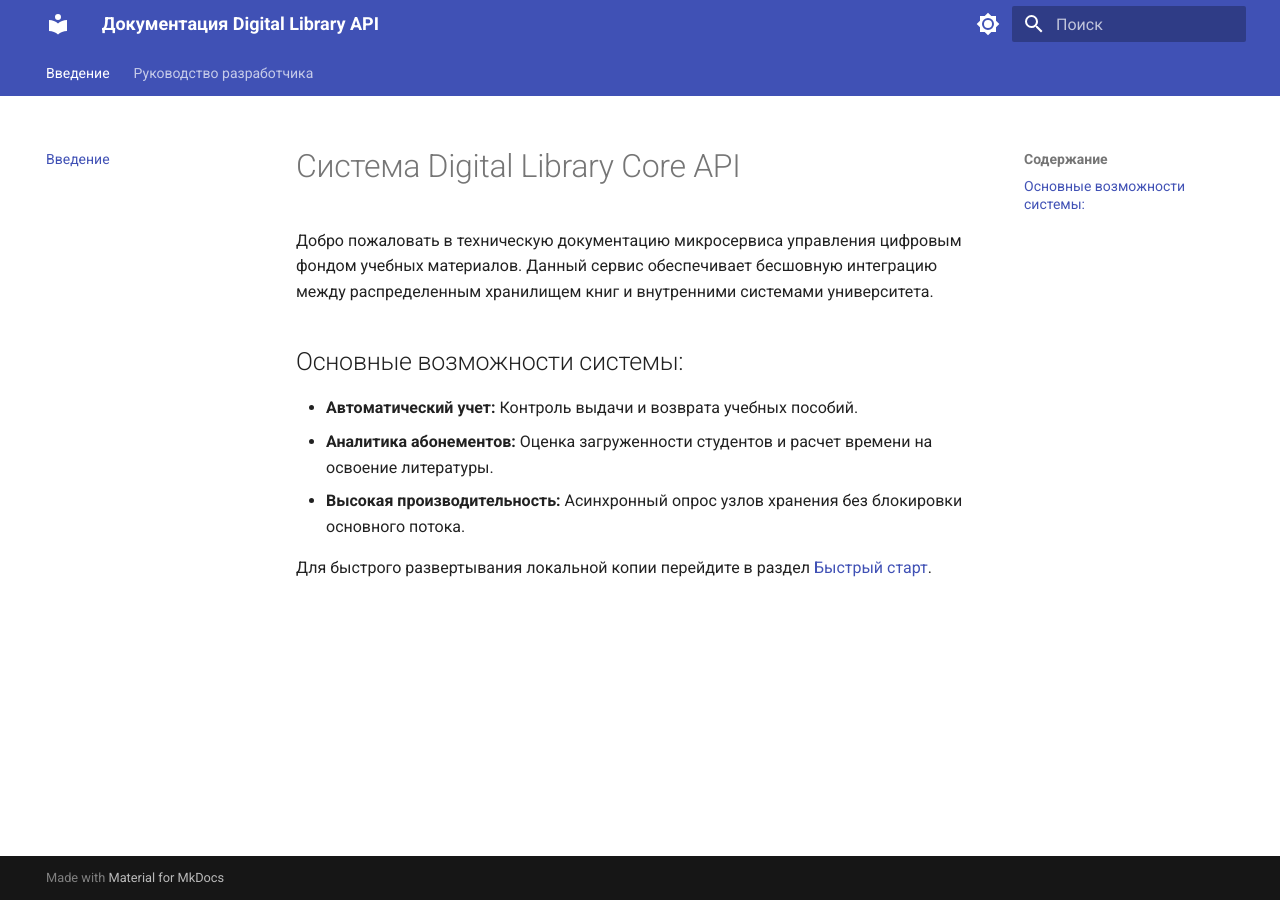
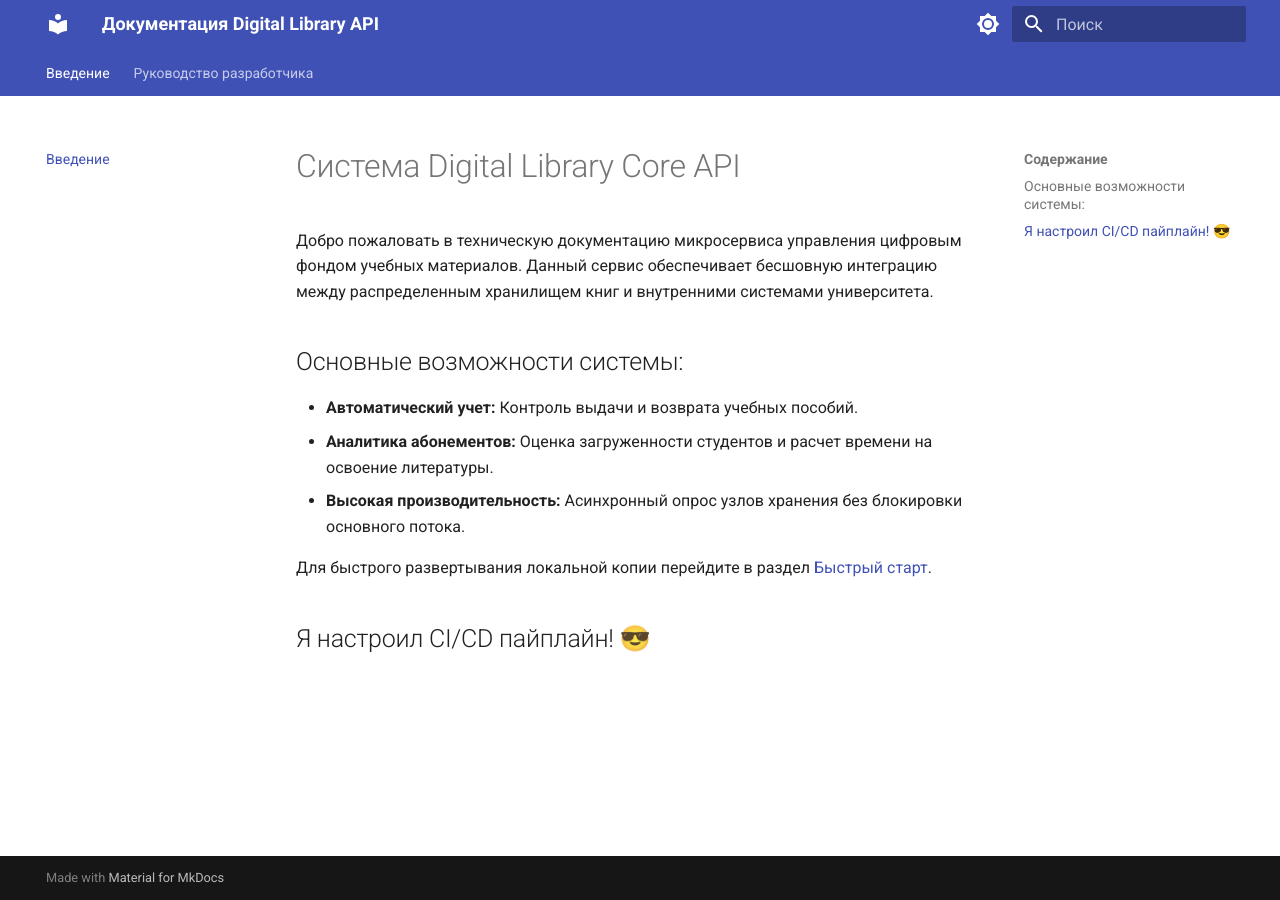
Before and after one commit to Artyom959/project1, an MkDocs documentation site: the page built from docs/index.md, in a window 1280 px wide. Built offline with MkDocs 1.6.1 and Material for MkDocs 9.7.7, drawn with Linux system fonts in a browser that asks for light colours.

Commit message:
Update text

```diff
--- a/docs/index.md
+++ b/docs/index.md
@@ -8,3 +8,5 @@
 * **Высокая производительность:** Асинхронный опрос узлов хранения без блокировки основного потока.
 
 Для быстрого развертывания локальной копии перейдите в раздел [Быстрый старт](dev/quickstart.md).
+
+## Я настроил CI/CD пайплайн! 😎
```
